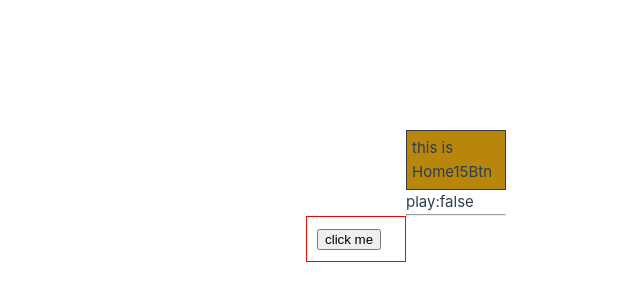
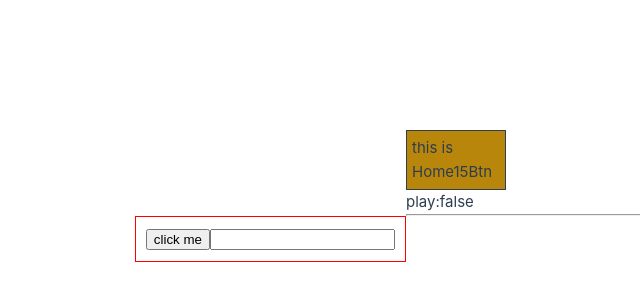
Before and after one commit to airmanxtw/TestVue20250102, a Vue app: page /home15 in a window 1280 px wide. Shown: the part 204-504 px from the top of the page, without its empty margins (234-874 px from the left). Built offline with nearby package versions, Linux system fonts and the light colour scheme.

Commit message:
在 Home15Btn2 和 Home15Btn22 組件中新增 v-model 支援，以便於數據綁定

```diff
--- a/src/components/Home15/Home15Btn2.vue
+++ b/src/components/Home15/Home15Btn2.vue
@@ -1,6 +1,8 @@
 <template>
-  <Home15Btn22/>
+  <Home15Btn22 v-model="model"/>
+  {{ model }}
 </template>
 <script setup lang="ts">
 import Home15Btn22 from '@/components/Home15/Home15Btn22.vue';
+const model=defineModel();
 </script>
--- a/src/components/Home15/Home15Btn22.vue
+++ b/src/components/Home15/Home15Btn22.vue
@@ -1,8 +1,10 @@
 <template>
     <div style="border:1px solid red;padding: 10px;">
       <button v-bind="$attrs">click me</button>
+      <input v-model="model" />
     </div>
 </template>
 <script setup lang="ts">
 defineOptions({inheritAttrs: false});
+const model=defineModel();
 </script>
```
